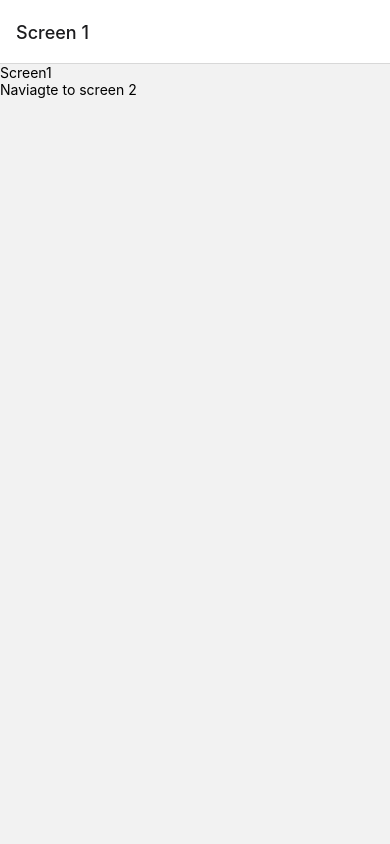
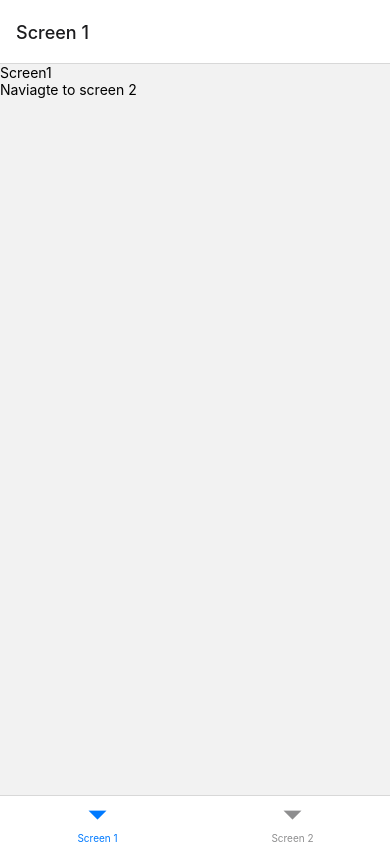
Before and after one commit to rayleigh420/React_Native_Basic, a React Native app: screen / in a window 390 px wide. Built offline with nearby package versions, Linux system fonts and the light colour scheme.

Commit message:
Try to fix error with react naviagtion drawer and try bottom tab

```diff
--- a/App.js
+++ b/App.js
@@ -1,20 +1,22 @@
 import { StatusBar } from 'expo-status-bar';
 import { NavigationContainer } from '@react-navigation/native';
 import { createStackNavigator } from '@react-navigation/stack';
-import Todo from './src/components/Todo';
 import Screen1 from './src/Screens/Screen1';
 import Screen2 from './src/Screens/Screen2';
+import { createDrawerNavigator } from '@react-navigation/drawer';
+import { createBottomTabNavigator } from '@react-navigation/bottom-tabs';
 
 const Stack = createStackNavigator()
+const Tab = createBottomTabNavigator();
+// const Drawer = createDrawerNavigator()
 
 export default function App() {
   return (
     <NavigationContainer>
-      <Stack.Navigator>
-        {/* <Stack.Screen name='Todo List' component={Todo} /> */}
-        <Stack.Screen name='Screen 1' component={Screen1} />
-        <Stack.Screen name='Screen 2' component={Screen2} />
-      </Stack.Navigator>
+      <Tab.Navigator>
+        <Tab.Screen name='Screen 1' component={Screen1} />
+        <Tab.Screen name='Screen 2' component={Screen2} />
+      </Tab.Navigator>
     </NavigationContainer>
   );
 }
--- a/babel.config.js
+++ b/babel.config.js
@@ -2,6 +2,6 @@ module.exports = function (api) {
   api.cache(true);
   return {
     presets: ['babel-preset-expo'],
-    plugins: ["nativewind/babel"],
+    plugins: ['react-native-reanimated/plugin', "nativewind/babel"],
   };
 };
--- a/package.json
+++ b/package.json
@@ -9,6 +9,8 @@
     "web": "expo start --web"
   },
   "dependencies": {
+    "@react-navigation/bottom-tabs": "^6.5.7",
+    "@react-navigation/drawer": "^6.6.2",
     "@react-navigation/native": "^6.1.6",
     "@react-navigation/stack": "^6.3.16",
     "expo": "~48.0.18",
@@ -16,6 +18,7 @@
     "nativewind": "^2.0.11",
     "react": "18.2.0",
     "react-native": "0.71.8",
+    "react-native-reanimated": "^2.14.4",
     "react-native-safe-area-context": "^4.5.0",
     "react-native-screens": "^3.20.0"
   },
```
Also changed, not shown: 1 other file (tests, documents, lock files or other folders).
